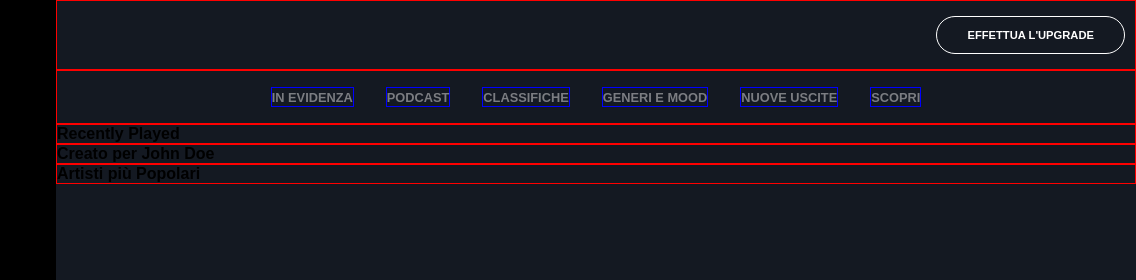
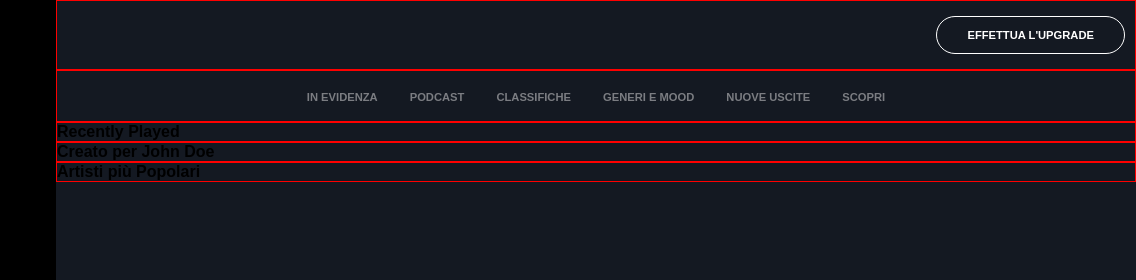
Before and after one commit to Neeiser/html-css-spotifyweb, a plain HTML site: page index.html in a window 1280 px wide. Shown: the top 280 px of the page, 144-1280 px from the left. Drawn offline with Linux system fonts and the light colour scheme.

Commit message:
Cambiato font-size alla .category e rimosso il border *debug*

```diff
--- a/css/style.css
+++ b/css/style.css
@@ -183,11 +183,10 @@ main .category{
 
 main .category a{
     margin: 1em;
-    border: 1px solid blue;
 }
 
 .category span{
-    font-size: 0.8rem;
+    font-size: 0.7rem;
     font-weight: 800;
 }
 
```
